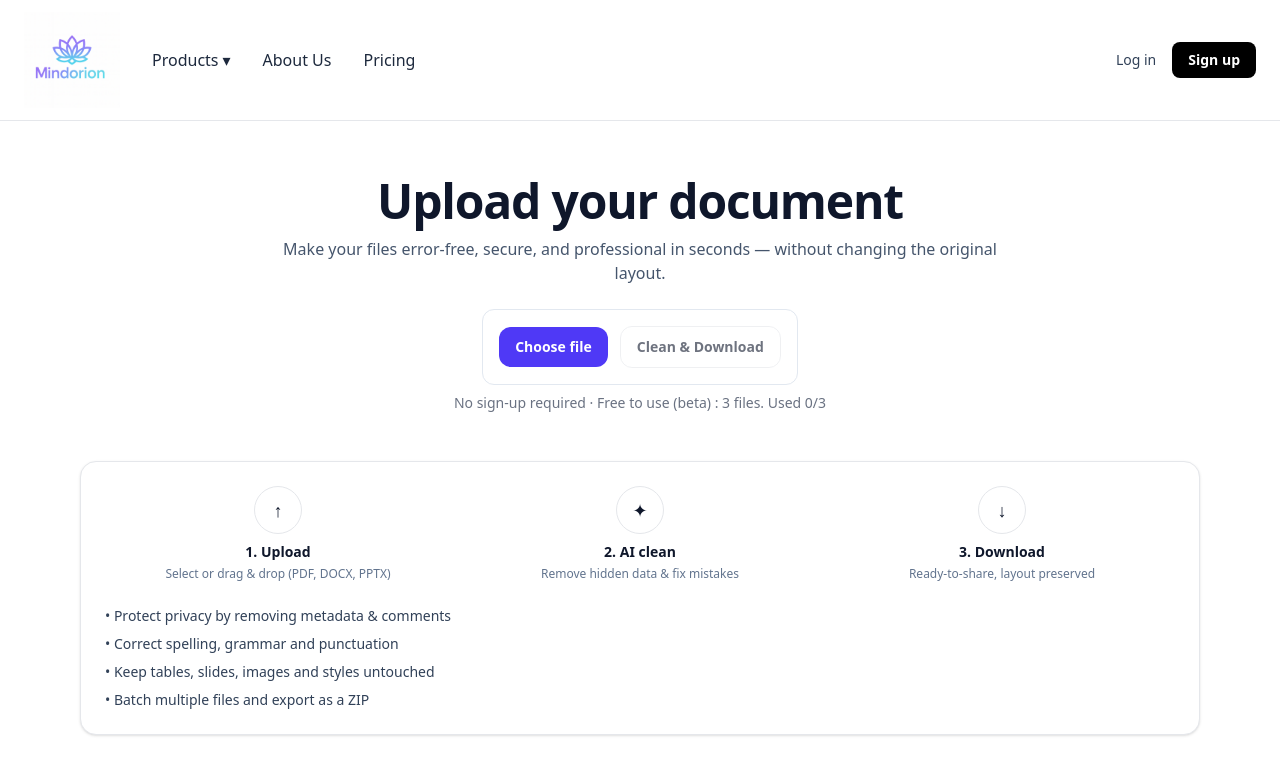
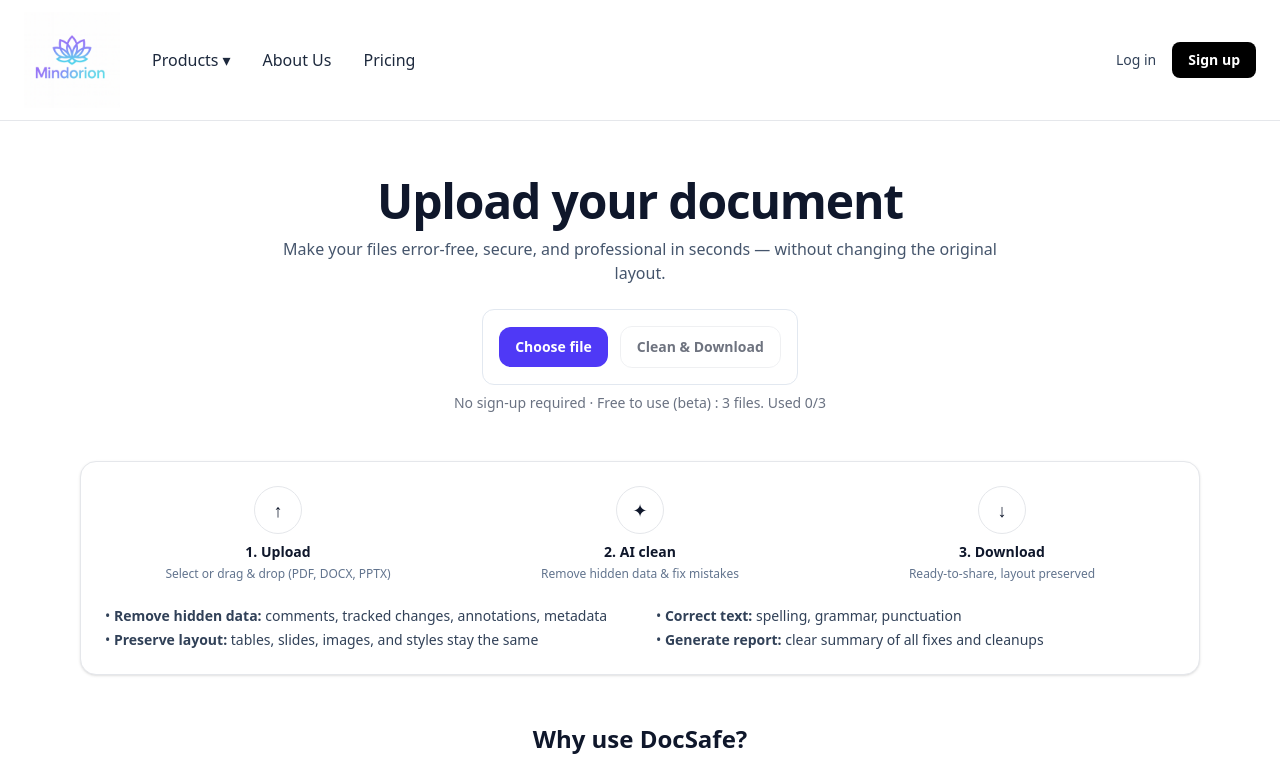
Before and after one commit to Docsafecompany/nextjs-enterprise-mindorion, a Next.js app: page /products/docsafe in a window 1280 px wide. Shown: the top 778 px of the page. Built offline with nearby package versions, Linux system fonts and the light colour scheme; no server answers.

Commit message:
fix: relaunch dev and trigger Vercel deploy

```diff
--- a/app/products/docsafe/page.tsx
+++ b/app/products/docsafe/page.tsx
@@ -85,12 +85,12 @@ export default function DocSafePage() {
           <Step icon="↓" title="3. Download" desc="Ready-to-share, layout preserved" />
         </div>
 
-        <ul className="mt-6 space-y-2 text-sm text-slate-700">
-          <li>• Protect privacy by removing metadata & comments</li>
-          <li>• Correct spelling, grammar and punctuation</li>
-          <li>• Keep tables, slides, images and styles untouched</li>
-          <li>• Batch multiple files and export as a ZIP</li>
-        </ul>
+        <ul className="mt-6 grid grid-cols-1 gap-x-8 gap-y-1 text-sm text-slate-700 sm:grid-cols-2">
+  <li>• <strong>Remove hidden data:</strong> comments, tracked changes, annotations, metadata</li>
+  <li>• <strong>Correct text:</strong> spelling, grammar, punctuation</li>
+  <li>• <strong>Preserve layout:</strong> tables, slides, images, and styles stay the same</li>
+  <li>• <strong>Generate report:</strong> clear summary of all fixes and cleanups</li>
+</ul>
       </section>
 
       {/* WHY USE DOCSAFE */}
```
